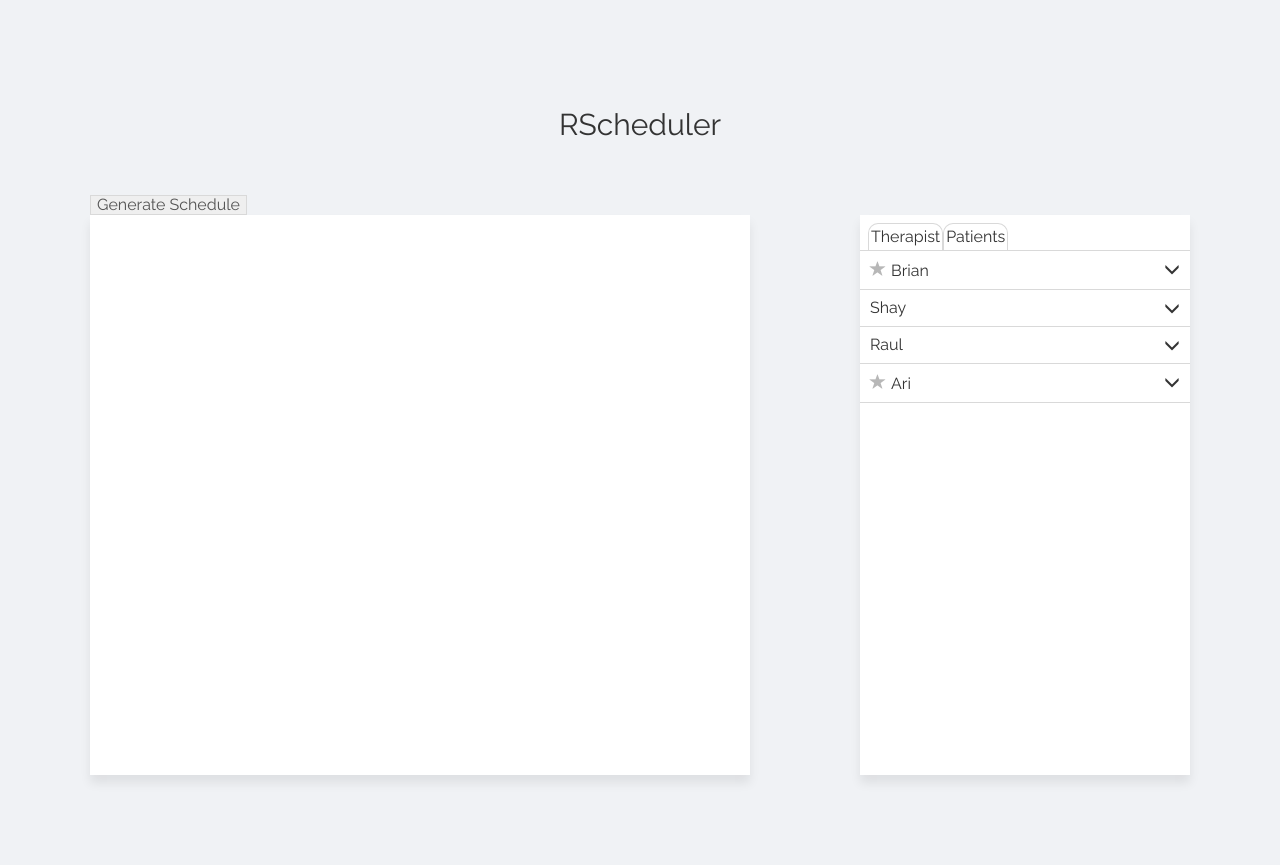
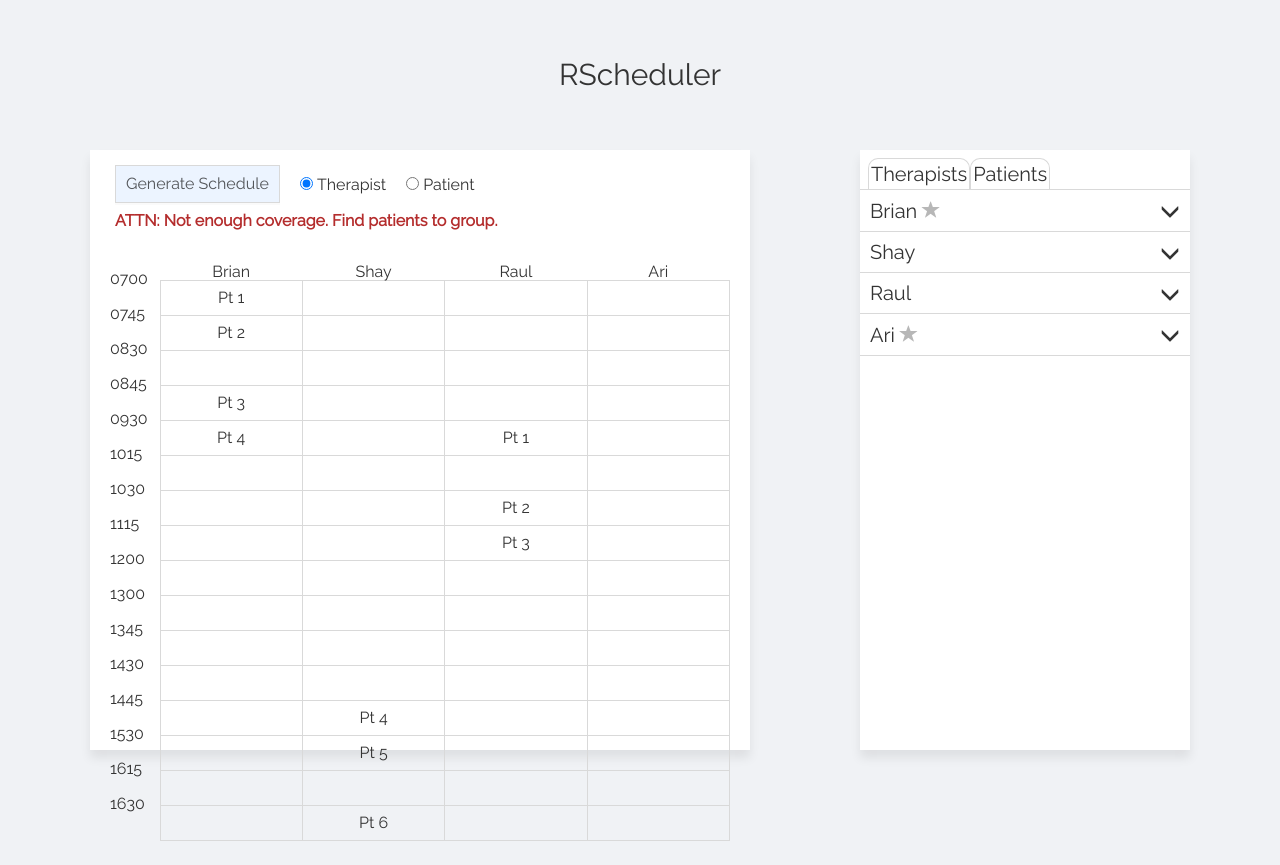
Before and after one commit to Eruanne2/rscheduler, a React (Create React App) app: page / in a window 1280 px wide. After the commit the page ends 841 px from the top, so only its background shows below. Built offline with nearby package versions, Linux system fonts and the light colour scheme.

Commit message:
build out schedule

```diff
--- a/src/App.css
+++ b/src/App.css
@@ -4,41 +4,73 @@ body {
 }
 
 .app {
-  margin: 90px;
+  margin: 0 90px;
 }
 
 .main-header {
   font-size: 30px;
   text-align: center;
-  margin-top: 10%;
-  margin-bottom: 5%;
+  margin: 60px;
 }
 
 .main-container {
   display: flex;
   justify-content: space-between;
-  height: 70vh;
+  height: 75vh;
   width: 100%;
+  margin-top: 30px;
+}
+
+.schedule, .pt-list {
+  box-shadow: 0 8px 10px rgb(0 0 0 / 8%);
+  background-color: #fff;
+}
+
+.schedule {
+  width: 60%;
+  height: 100%;
+}
+
+.schedule-header {
+  width: 100%;
+  padding: 15px;
 }
 
 .generate-schedule-btn {
   box-shadow: 0 2px 0 rgb(0 0 0 / 2%);
   color: rgba(0,0,0,.65);
-  border: 1px solid #d9d9d9;;
+  border: 1px solid #d9d9d9;
+  background-color: #ecf4ff;
+  padding: 10px;
 }
 
-.schedule, .pt-list {
-  box-shadow: 0 8px 10px rgb(0 0 0 / 8%);
-  background-color: #fff;
-  height: 100%
+.schedule-controls {
+  display: flex;
+  align-items: center;
 }
 
-.schedule {
-  width: 60%;
+.schedule-controls > * {
+  margin: 0 10px;
+}
+
+.schedule-controls label {
+  padding-top: 2px;
+}
+
+input[type=radio] {
+  margin: 0 4px 0 0;
+}
+
+.error {
+  margin: 10px 0 0 10px;
+  color: #b42d2d;
+  font-weight: bold;
 }
 
 .pt-list {
   width: 30%;
+  height: 100%;
+  font-size: 20px;
 }
 
 .list-tabs {
@@ -61,11 +93,72 @@ body {
 .main-list li {
   border-bottom: 1px solid #d9d9d9;
   padding: 10px;
+}
+
+.li-header {
   display: flex;
   justify-content: space-between;
 }
 
+.selected-li {
+  height: 150px;
+}
+
 .star {
-  margin-right: 5px;
+  margin-left: 5px;
   color: #b7b7b7;
+  font-size: 18px;
 }
+
+.hidden {
+  display: none;
+}
+
+.selected-li select {
+  margin-top: 15px;
+}
+
+.schedule table {
+  margin: 20px;
+  width: calc(100% - 40px);
+  table-layout: fixed;
+  border-collapse: collapse;
+}
+
+.schedule td:first-child, .schedule th:first-child {
+  width: 50px;
+}
+
+.schedule td:not(:first-child), .schedule th:not(:first-child) {
+  text-align: center;
+  width: auto;
+}
+
+.schedule td:first-child {
+  position: relative;
+}
+
+.schedule td:not(:first-child) {
+  vertical-align: middle;
+  height: 35px;
+  border: 1px solid #d9d9d9;
+}
+
+.schedule .y-labels {
+  height: 100%;
+  width: 100%;
+  position: absolute;
+  top: -10px;
+}
+
+.break, .unavailable {
+
+}
+
+.short-break {
+
+}
+
+.lunch-break {
+
+}
--- a/src/App.tsx
+++ b/src/App.tsx
@@ -3,69 +3,29 @@ import Schedule from './components/Schedule'
 import PatientTherapistList from './components/PatientTherapistList';
 import './reset.css'
 import './App.css';
-import { ListData, ScheduleData } from './types';
-
-// test data
-const testScheduleData: ScheduleData = {
-  mode: 'therapist', // or 'patient'
-  headers: ['Brian', 'Shay', 'Raul', 'Ari'],
-  appointments: {
-    'Brian': [
-      { time: '0700', patient: 'Pt 1' }, // this is 'therapist' when in patient mode
-      { time: '0745', patient: 'Pt 2' },
-      { time: '0845', patient: 'Pt 3' },
-      { time: '0930', patient: 'Pt 4' },
-    ],
-    'Shay': [
-      { time: '1425', patient: 'Pt 4' },
-      { time: '1530', patient: 'Pt 5' },
-      { time: '1715', patient: 'Pt 6' },
-    ],
-    'Raul': [
-      { time: '0930', patient: 'Pt 1' },
-      { time: '1030', patient: 'Pt 2' },
-      { time: '1115', patient: 'Pt 3' },
-    ],
-  }
-};
-
-const testListData: ListData = {
-  patients: [
-    { name: 'Pt 1', unavailability: [] },
-    { name: 'Pt 2', unavailability: [{ startTime: '1300', endTime: '1430'}] },
-    { name: 'Pt 3', unavailability: [] },
-    { name: 'Pt 4', unavailability: [] },
-    { name: 'Pt 5', unavailability: [] },
-    { name: 'Pt 6', unavailability: [] },
-  ],
-  therapists: [
-    { name: 'Brian', primary: true, availability: [{ startTime: '0700', endTime: '1530'}]},
-    { name: 'Shay', primary: false, availability: [{ startTime: '0930', endTime: '1715'}]},
-    { name: 'Raul', primary: false, availability: [{ startTime: '0930', endTime: '1715'}]},
-    { name: 'Ari', primary: true, availability: [{ startTime: '0700', endTime: '1530'}]},
-  ],
-};
+import { testState, testError } from './testData';
 
 const App = (): JSX.Element => {
   const [state, setState] = useState({});
-  const [scheduleData, setScheduleData] = useState(testScheduleData);
-  const [listData, setListData] = useState(testListData);
-  const [error, setError] = useState('');
+  const [scheduleState, setScheduleState] = useState(testState);
+  const [listState, setListState] = useState(testState);
+  const [error, setError] = useState<string>(testError);
 
   const generateSchedule = () => {
     console.log('generate schedule here');
-    // update scheduleData
+    // also update scheduleState to match listState
   };
 
   return (
     <div className="app">
       <header className='main-header'>RScheduler</header>
-      <button className='generate-schedule-btn' onClick={generateSchedule}>Generate Schedule</button>
-      <div className="errors">{error}</div>
-
       <div className='main-container'>
-        <Schedule data={scheduleData} />
-        <PatientTherapistList data={listData} updateListData={setListData}/>
+        <Schedule
+          scheduleState={scheduleState}
+          generateSchedule={generateSchedule}
+          error={error}
+        />
+        <PatientTherapistList listState={listState} setListState={setListState} />
       </div>
     </div>
   );
--- a/src/components/ListItem.tsx
+++ b/src/components/ListItem.tsx
@@ -1,17 +1,36 @@
+import { Dispatch, SetStateAction } from "react";
 import { Patient, Therapist } from "../types";
 
-const ListItem = (props: { person: Patient | Therapist}): JSX.Element => {
-  const { person } = props;
-  function isTherapist(person: Patient | Therapist): person is Therapist {
+const ListItem = (props: { person: Patient | Therapist, selectedPerson: string, setSelectedPerson: Dispatch<SetStateAction<string>>}): JSX.Element => {
+  const { person, selectedPerson, setSelectedPerson } = props;
+  const isTherapist = (person: Patient | Therapist): person is Therapist => {
     return (person as Therapist).primary !== undefined;
   }
+  const isSelected = selectedPerson === person.name;
 
-  return <li>
-    <div>
-      {isTherapist(person) && person.primary && <span className="glyphicon glyphicon-star star"></span> }
-      {person.name}
+  const toggleDropdown = () => {
+    if (isSelected) setSelectedPerson('');
+    else setSelectedPerson(person.name);
+  }
+
+  const star = isTherapist(person) && person.primary && <span className="glyphicon glyphicon-star star"></span>;
+
+  return <li className={isSelected ? 'selected-li' : ''}>
+    <div className='li-header'>
+      <div>{person.name}{star}</div>
+      <span className={`glyphicon glyphicon-menu-${isSelected ? 'up' : 'down'}`} onClick={toggleDropdown}></span>
     </div>
-    <span className='glyphicon glyphicon-menu-down'></span>
+    {isSelected &&
+      <div className='li-edit-options'>
+        {isTherapist(person) &&
+          <select>
+            <option selected={person.primary === undefined} disabled hidden>--Please select--</option>
+            <option selected={person.primary} value='primary'>Primary</option>
+            <option selected={person.primary === false} value='float'>Float</option>
+          </select>
+        }
+      </div>
+    }
   </li>;
 };
 
--- a/src/components/PatientTherapistList.tsx
+++ b/src/components/PatientTherapistList.tsx
@@ -1,18 +1,24 @@
-import { Dispatch, SetStateAction, useState } from "react";
-import { ListData, Patient, Therapist } from "../types";
+import { Dispatch, SetStateAction, useEffect, useState } from "react";
+import { State, Patient, Therapist } from "../types";
 import ListItem from "./ListItem";
 
-const PatientTherapistList = (props: { data: ListData, updateListData: Dispatch<SetStateAction<ListData>>}): JSX.Element => {
-  const { data } = props;
+const PatientTherapistList = (props: { listState: State, setListState: Dispatch<SetStateAction<State>>}): JSX.Element => {
+  const { listState, setListState } = props;
   const [selectedTab, setSelectedTab] = useState<'therapists' | 'patients'>('therapists');
+  const [selectedPerson, setSelectedPerson] = useState<string>('');
+
+  useEffect(() => {
+    setSelectedPerson('');
+  }, [selectedTab])
+
   return <div className="pt-list">
     <ul className="list-tabs">
-      <li className="tab">Therapist</li>
-      <li className="tab">Patients</li>
+      <li className="tab" onClick={() => setSelectedTab('therapists')}>Therapists</li>
+      <li className="tab" onClick={() => setSelectedTab('patients')}>Patients</li>
     </ul>
     <ul className='main-list'>
-      {data[selectedTab].map((item: Patient | Therapist) =>
-        <ListItem person={item}  />
+      {listState[selectedTab].map((person: Patient | Therapist) =>
+        <ListItem person={person} key={person.name} selectedPerson={selectedPerson} setSelectedPerson={setSelectedPerson}/>
       )}
     </ul>
   </div>;
--- a/src/components/Schedule.tsx
+++ b/src/components/Schedule.tsx
@@ -1,7 +1,68 @@
-import { ScheduleData } from "../types";
+import { useState } from "react";
+import { Mode, TimeRange, Appointment, State, Therapist, Patient } from "../types";
+import { TIME_SLOTS } from "../constants";
 
-const Schedule = (props: { data: ScheduleData}): JSX.Element => {
-  return <div className="schedule"></div>;
+const Schedule = (props: { scheduleState: State, generateSchedule: () => void, error: string }): JSX.Element => {
+  const { scheduleState, generateSchedule, error } = props;
+  const [scheduleMode, setScheduleMode] = useState<Mode>('therapist');
+  const names = scheduleState[`${scheduleMode}s`].map((person: Therapist | Patient) => person.name)
+
+  const handleModeChange = (newMode: Mode) => setScheduleMode(newMode);
+  const findAppointment = (name: string, slot: TimeRange): Appointment | undefined =>
+    scheduleState.appointments.find((appt: Appointment) => appt.time === slot.startTime && appt[scheduleMode] === name);
+
+  return <div className="schedule">
+    <div className='schedule-header'>
+      <div className='schedule-controls'>
+        <button className='generate-schedule-btn' onClick={generateSchedule}>Generate Schedule</button>
+        <label>
+          <input
+            type="radio"
+            value="therapist"
+            name="schedule-mode"
+            checked={scheduleMode === 'therapist'}
+            onChange={() =>handleModeChange('therapist')}
+          />
+          Therapist
+        </label>
+        <label>
+          <input
+            type="radio"
+            value="patient"
+            name="schedule-mode"
+            checked={scheduleMode === 'patient'}
+            onChange={() => handleModeChange('patient')}
+          />
+          Patient
+        </label>
+      </div>
+      <div className="error">{error}</div>
+    </div>
+    <table>
+      <thead>
+        <tr className='table-header-row'>
+          <th/>
+          {names.map((name: string, idx: number) =>
+            <th key={name} className={`col-${idx}}`}>{name}</th>
+          )}
+        </tr>
+      </thead>
+      <tbody>
+        {TIME_SLOTS.map((slot: TimeRange) =>
+          <tr key={slot.endTime}>
+            <td><span className='y-labels'>{slot.startTime}</span></td>
+            {names.map((name: string, idx: number) => {
+              const appointment = findAppointment(name, slot)
+              let text;
+              if (scheduleMode === 'therapist') text = appointment ? appointment.patient : '';
+              else text = appointment ? appointment.therapist : '';
+              return <td key={name} className={`col-${idx}`}>{text}</td>
+            })}
+          </tr>
+        )}
+      </tbody>
+    </table>
+  </div>;
 };
 
 export default Schedule;
--- /dev/null
+++ b/src/constants.ts
@@ -0,0 +1,20 @@
+import { TimeRange } from "./types";
+
+export const TIME_SLOTS: TimeRange[] = [
+  { startTime: '0700', endTime: '0745'},
+  { startTime: '0745', endTime: '0830'},
+  { startTime: '0830', endTime: '0845'},
+  { startTime: '0845', endTime: '0930'},
+  { startTime: '0930', endTime: '1015'},
+  { startTime: '1015', endTime: '1030'},
+  { startTime: '1030', endTime: '1115'},
+  { startTime: '1115', endTime: '1200'},
+  { startTime: '1200', endTime: '1300'},
+  { startTime: '1300', endTime: '1345'},
+  { startTime: '1345', endTime: '1430'},
+  { startTime: '1430', endTime: '1445'},
+  { startTime: '1445', endTime: '1530'},
+  { startTime: '1530', endTime: '1615'},
+  { startTime: '1615', endTime: '1630'},
+  { startTime: '1630', endTime: '1715'},
+];
--- /dev/null
+++ b/src/testData.ts
@@ -0,0 +1,32 @@
+import { State } from './types';
+
+export const testState: State = {
+  patients: [
+    { name: 'Pt 1', unavailability: [] },
+    { name: 'Pt 2', unavailability: [{ startTime: '1300', endTime: '1430'}] },
+    { name: 'Pt 3', unavailability: [] },
+    { name: 'Pt 4', unavailability: [] },
+    { name: 'Pt 5', unavailability: [] },
+    { name: 'Pt 6', unavailability: [] },
+  ],
+  therapists: [
+    { name: 'Brian', primary: true, availability: [{ startTime: '0700', endTime: '1530'}]},
+    { name: 'Shay', primary: false, availability: [{ startTime: '0930', endTime: '1715'}]},
+    { name: 'Raul', primary: false, availability: [{ startTime: '0930', endTime: '1715'}]},
+    { name: 'Ari', primary: true, availability: [{ startTime: '0700', endTime: '1530'}]},
+  ],
+  appointments: [
+    { therapist: 'Brian', time: '0700', patient: 'Pt 1' },
+    { therapist: 'Brian', time: '0745', patient: 'Pt 2' },
+    { therapist: 'Brian', time: '0845', patient: 'Pt 3' },
+    { therapist: 'Brian', time: '0930', patient: 'Pt 4' },
+    { therapist: 'Shay', time: '1445', patient: 'Pt 4' },
+    { therapist: 'Shay', time: '1530', patient: 'Pt 5' },
+    { therapist: 'Shay', time: '1630', patient: 'Pt 6' },
+    { therapist: 'Raul', time: '0930', patient: 'Pt 1' },
+    { therapist: 'Raul', time: '1030', patient: 'Pt 2' },
+    { therapist: 'Raul', time: '1115', patient: 'Pt 3' },
+  ]
+};
+
+export const testError = 'ATTN: Not enough coverage. Find patients to group.'
```
Also changed, not shown: src/types.ts (+10 -13 lines).
